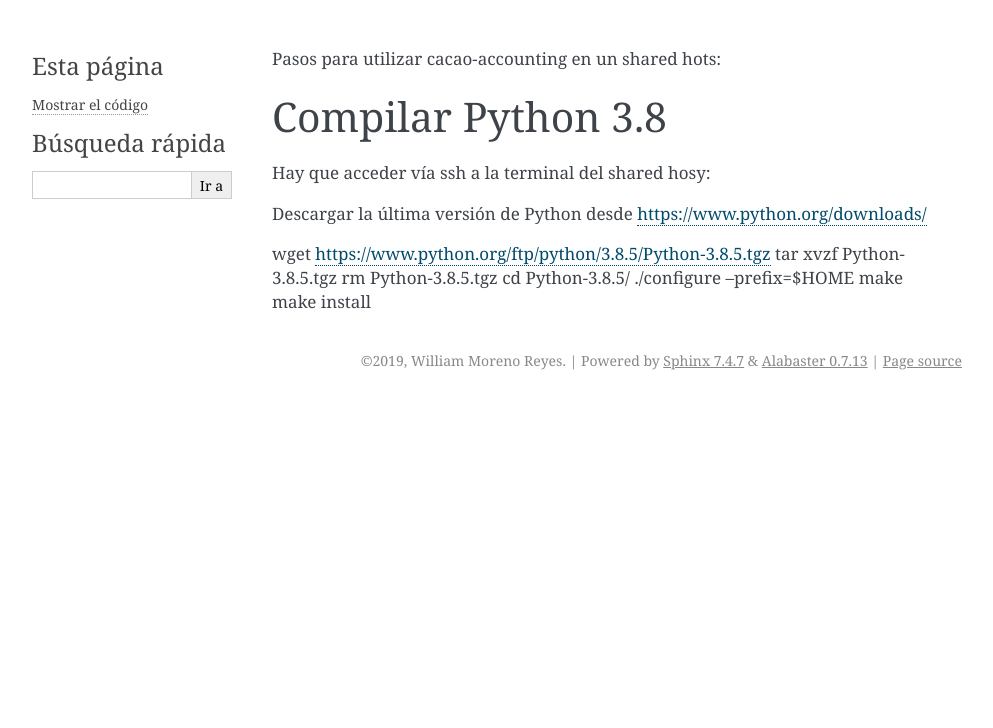
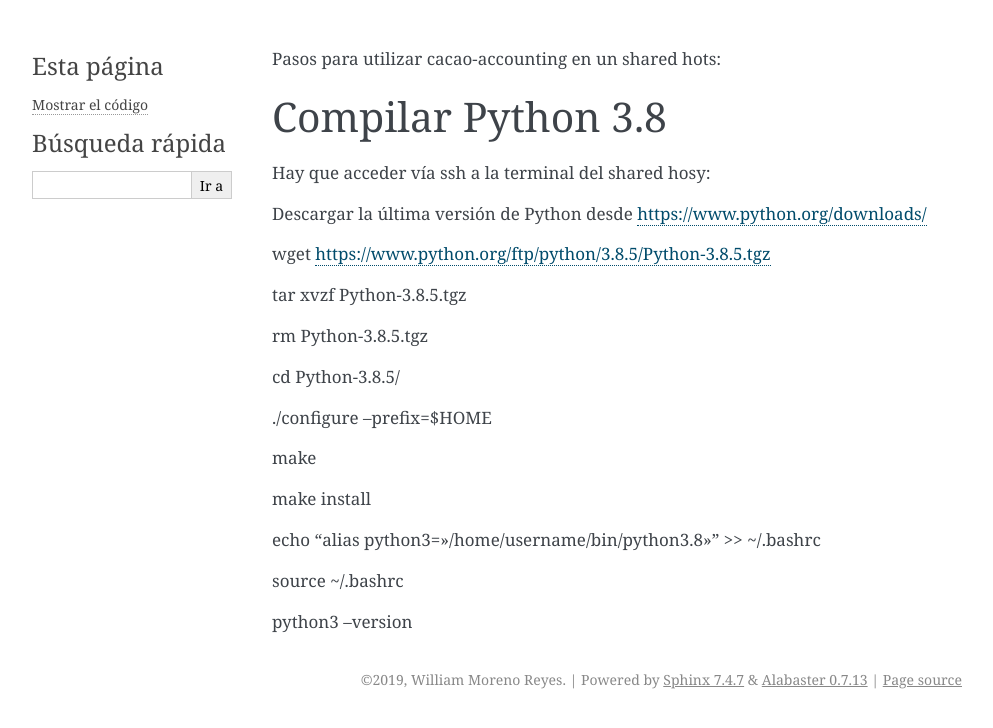
Before and after one commit to cacao-accounting/cacao-accounting-manual, a Sphinx documentation site: the page built from docs/shared_host.rst, in a window 1280 px wide. Shown: the top 728 px of the page, without its empty margins (148-1141 px from the left). Built offline with Sphinx 7.4.7, drawn with Linux system fonts in a browser that asks for light colours.

Commit message:
Update shared_host.rst

```diff
--- a/docs/shared_host.rst
+++ b/docs/shared_host.rst
@@ -9,9 +9,21 @@
 
 
 wget https://www.python.org/ftp/python/3.8.5/Python-3.8.5.tgz
+
 tar xvzf Python-3.8.5.tgz
+
 rm Python-3.8.5.tgz
+
 cd Python-3.8.5/
+
 ./configure --prefix=$HOME
+
 make
+
 make install
+
+echo 'alias python3="/home/username/bin/python3.8"' >> ~/.bashrc
+
+source ~/.bashrc
+
+python3 --version
```
